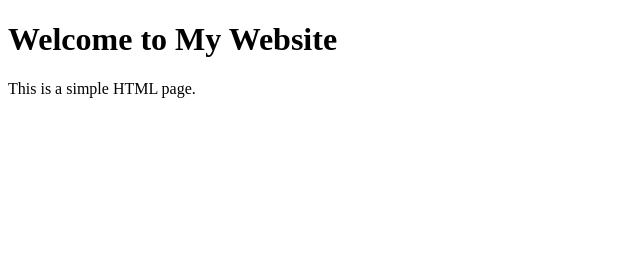
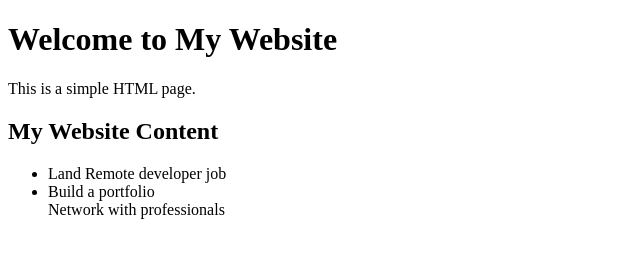
Before and after one commit to gdq37/alone-study, a plain HTML site: page index.html in a window 1280 px wide. Shown: the whole page, without its empty margins (0-640 px from the left). Drawn offline with Linux system fonts and the light colour scheme.

Commit message:
Added Goals

```diff
--- a/index.html
+++ b/index.html
@@ -1,8 +1,16 @@
 <!DOCTYPE html>
 <html>
     <head>
-        <body>
+        <title> My Website</title>
+    </head>
+    <body>
             <h1>Welcome to My Website</h1>
             <p>This is a simple HTML page.</p>
-        </body>
-    </html>
+            <h2>My Website Content</h2>
+            <ul>
+                <li> Land Remote developer job</li>
+                <li> Build a portfolio</li
+                    <li> Network with professionals</li>
+            </ul>
+</body>
+</html>
```
Also changed, not shown: 1 other file.
